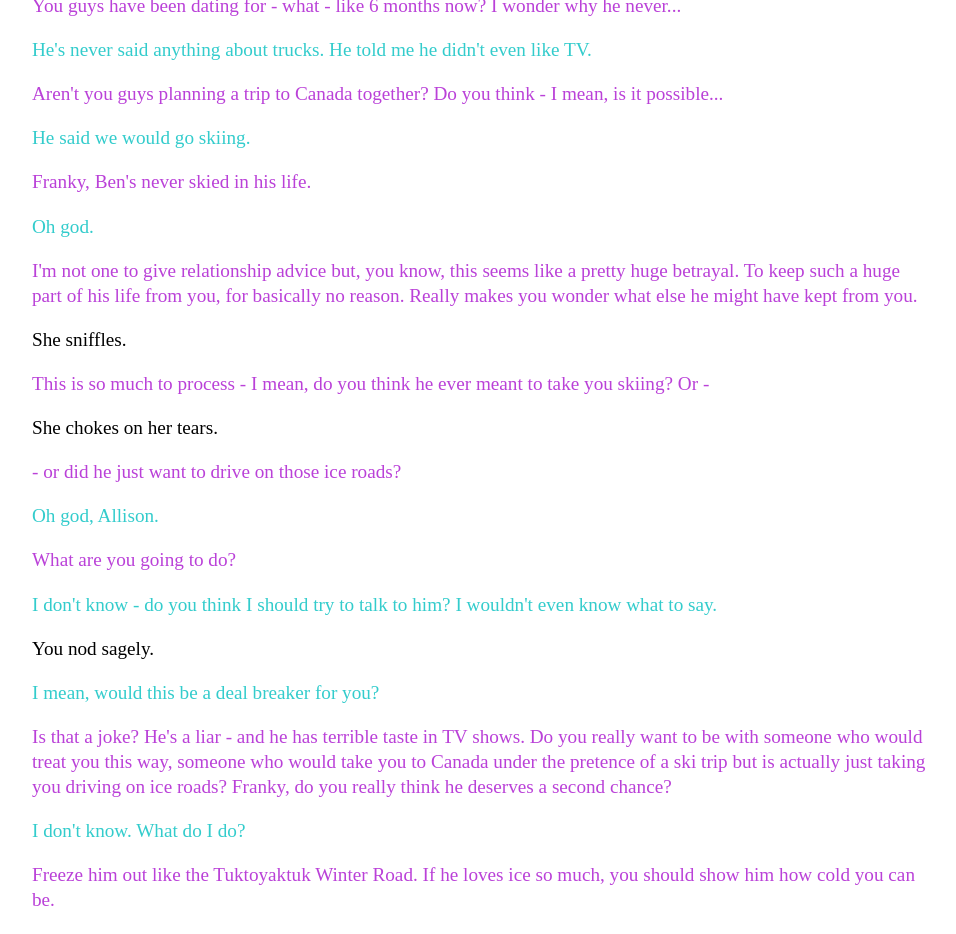
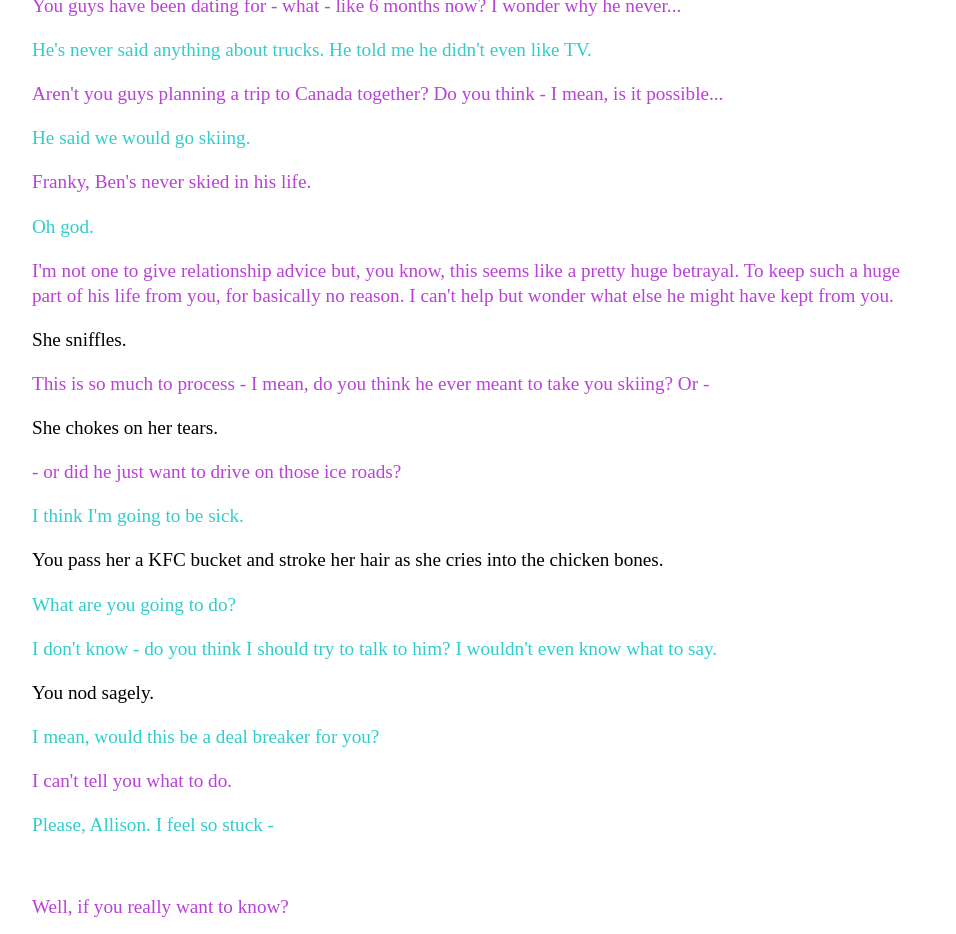
Before and after one commit to Pinelife/pinelife.github.io, a Jekyll site: the page Hellhole/Room7.html, which Jekyll copies as it is, in a window 1280 px wide and 1400 px high, scrolled down 2281 px. Shown: the top 934 px of the window, without its empty margins (160-1116 px from the left). Built offline with Jekyll 4.4.1, drawn with Linux system fonts in a browser that asks for light colours; some of the changed text lies outside the part shown.

Commit message:
Update Room7.html

```diff
--- a/Hellhole/Room7.html
+++ b/Hellhole/Room7.html
@@ -151,7 +151,7 @@
  </p>
 <p class="lauria">
   I'm not one to give relationship advice but, you know, this seems like a pretty huge betrayal. To keep such a huge part of
-  his life from you, for basically no reason. Really makes you wonder what else he might have kept from you.</p>
+  his life from you, for basically no reason. I can't help but wonder what else he might have kept from you.</p>
   <p>
   She sniffles.
 </p>
@@ -165,9 +165,11 @@
   - or did he just want to drive on those ice roads?
   </p>
 <p class="Franky">
-  Oh god, Allison.
+  I think I'm going to be sick.
   </p>
-<p class="lauria">
+<p>You pass her a KFC bucket and stroke her hair as she cries into the chicken bones.
+</p>
+<p class="Franky">
   What are you going to do?
   </p>
 <p class="Franky">
@@ -177,19 +179,41 @@
   You nod sagely.
   </p>
 <p class="Franky">
-  I mean, would this be a deal breaker for you?</p>
+  I mean, would this be a deal breaker for you?
+</p>
+<p class="lauria">
+   I can't tell you what to do.
+</p>
+<p class = "Franky">
+Please, Allison. I feel so stuck -
+</p>
+  <p class="lauria">
+Well, if you really want to know?
+</p>
+<p class = "Franky">
+I really do.
+</p>
   <p class="lauria">
-   Is that a joke? He's a liar - and he has terrible taste in TV shows. Do you really want to be with someone who would treat you this way, someone who would take
-  you to Canada under the pretence of a ski trip but is actually just taking you driving on ice roads? Franky, do you really think he
-  deserves a second chance?</p>
+ It's all a question of what you can live with. You know for sure he's a liar - this is the
+first lie you've uncovered but there may be others.
+</p>
+<p class = "Franky">
+That's true.
+</p>
+<p class = "Lauria"> The other thing you've learned is that he has terrible taste in
+TV shows.
+<p class = "Franky">
+We're so compatible in every other way though. </p>
+<p class = "Lauria">
+Can you be with someone who would treat you this way, someone who would take
+  you to Canada under the pretence of a ski trip but is actually just taking you driving on ice roads? </p>
   <p class="Franky">
-I don't know. What do I do?</p>
+I don't know. What would you do?</p>
   <p class="lauria">
-  Freeze him out like the Tuktoyaktuk Winter Road. If he loves ice so much, you should show him how cold you can be.</p>
-  <p>
+  Freeze him out like the Tuktoyaktuk Winter Road.</p>
+<p>
   She's still sniffling but she nods.
-
-  </p>
+    </p>
 <p>And so another happy relationship is ruined by <i>Ice Road Truckers</i>. She packs up her things and you have your space
 in the bathroom back. When Ben gets home from work he doesn't speak to you and you don't say anything. Throughout the house,
 the things Franky forgot to pack echo calamitously with memories: a hair tie on the coffee table, her underwear on the washing line,
```
